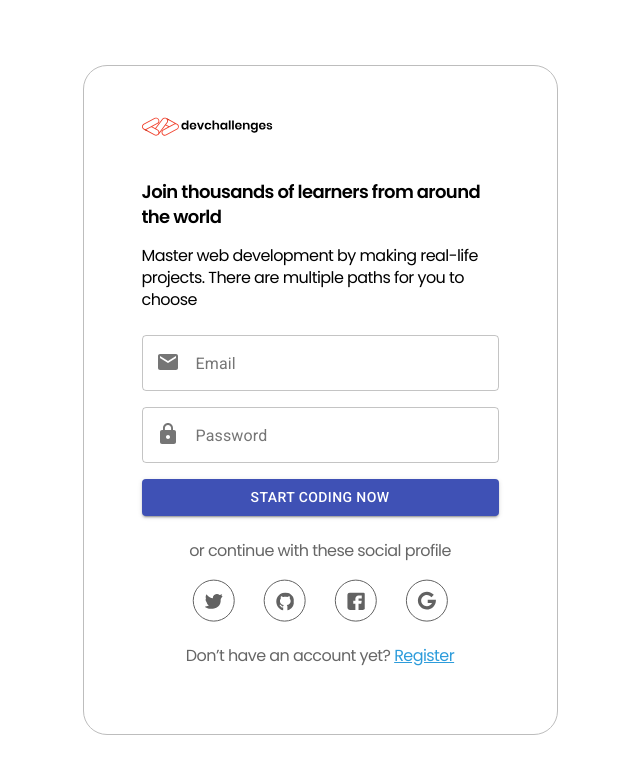
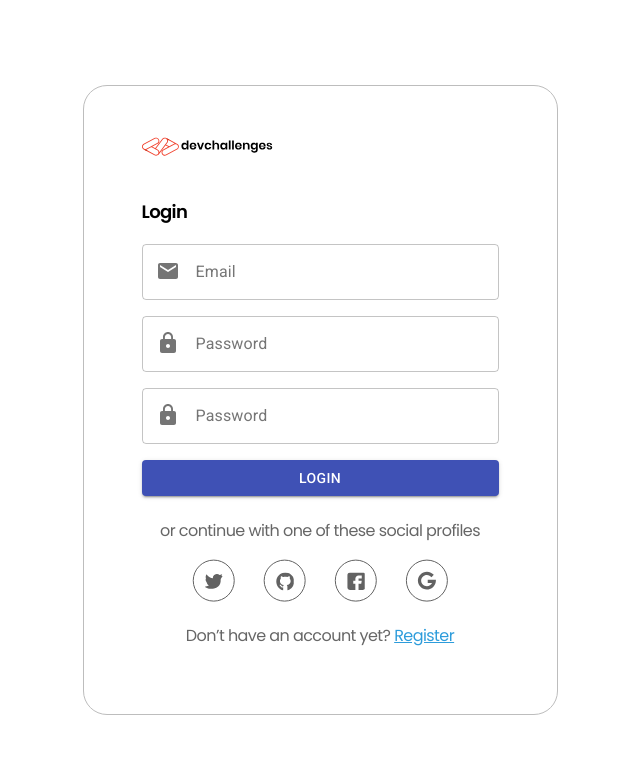
Before and after one commit to GypsyDangerous/auth-app-client, a React (Create React App) app: page /auth/login in a window 1280 px wide. Shown: the top 774 px of the page, without its empty margins (320-960 px from the left). Built offline with nearby package versions, Linux system fonts and the light colour scheme.

Commit message:
flip register and login components

```diff
--- a/src/components/Auth/Login.js
+++ b/src/components/Auth/Login.js
@@ -12,11 +12,7 @@ import Icons from "./Icons";
 const Login = () => {
 	return (
 		<div>
-			<h1>Join thousands of learners from around the world </h1>
-			<p>
-				Master web development by making real-life projects. There are multiple paths for
-				you to choose
-			</p>
+			<h1>Login</h1>
 			<Form
 				onSubmit={e => {
 					e.preventDefault();
@@ -48,12 +44,25 @@ const Login = () => {
 					type="password"
 					required
 				/>
+				<Input
+					onInput={() => {}}
+					placeholder={
+						<PlaceHolder style={{ display: "flex", alignItems: "center" }}>
+							<span style={{ marginRight: "1rem" }}>
+								<LockIcon />
+							</span>{" "}
+							Password
+						</PlaceHolder>
+					}
+					type="password"
+					required
+				/>
 				<ButtonContainer>
-					<Button>Start Coding Now</Button>
+					<Button>Login</Button>
 				</ButtonContainer>
 			</Form>
 			<Footer>
-				<p>or continue with these social profile</p>
+				<p>or continue with one of these social profiles</p>
 				<Icons />
 				<p>
 					Don’t have an account yet? <Link to="/auth/register">Register</Link>{" "}
--- a/src/components/Auth/Register.js
+++ b/src/components/Auth/Register.js
@@ -8,11 +8,16 @@ import Button from "../shared/FormElements/Button";
 import { Link } from "react-router-dom";
 import IconButton from "../shared/IconButton";
 import Icons from "./Icons";
+import PersonIcon from '@material-ui/icons/Person';
 
 const Register = () => {
 	return (
 		<div>
-			<h1>Login</h1>
+			<h1>Join thousands of learners from around the world </h1>
+			<p>
+				Master web development by making real-life projects. There are multiple paths for
+				you to choose
+			</p>
 			<Form
 				onSubmit={e => {
 					e.preventDefault();
@@ -44,15 +49,41 @@ const Register = () => {
 					type="password"
 					required
 				/>
+				<Input
+					onInput={() => {}}
+					placeholder={
+						<PlaceHolder style={{ display: "flex", alignItems: "center" }}>
+							<span style={{ marginRight: "1rem" }}>
+								<LockIcon />
+							</span>{" "}
+							Password
+						</PlaceHolder>
+					}
+					type="password"
+					required
+				/>
+				<Input
+					onInput={() => {}}
+					placeholder={
+						<PlaceHolder style={{ display: "flex", alignItems: "center" }}>
+							<span style={{ marginRight: "1rem" }}>
+								<LockIcon />
+							</span>{" "}
+							Password
+						</PlaceHolder>
+					}
+					type="password"
+					required
+				/>
 				<ButtonContainer>
-					<Button>Login</Button>
+					<Button>Start Coding Now</Button>
 				</ButtonContainer>
 			</Form>
 			<Footer>
-				<p>or continue with these social profile</p>
+				<p>or continue with one of these social profiles</p>
 				<Icons />
 				<p>
-					Don’t have an account yet? <Link to="/auth/register">Register</Link>{" "}
+					Already have an account? <Link to="/auth/login">Login</Link>{" "}
 				</p>
 			</Footer>
 		</div>
--- a/src/components/shared/IconButton.styled.js
+++ b/src/components/shared/IconButton.styled.js
@@ -8,15 +8,15 @@ const IconButton = styled.button`
 	margin: 0 0.5rem;
 	transition: filter 0.25s;
 	filter: brightness(0.75);
+	&:hover {
+		filter: brightness(.25);
+	}
 	@media (prefers-color-scheme: dark) {
 		filter: brightness(1.25);
 		&:hover {
 			filter: brightness(2);
 		}
 	}
-	&:hover {
-		filter: brightness(.25);
-	}
 `;
 
 export default IconButton;
```
